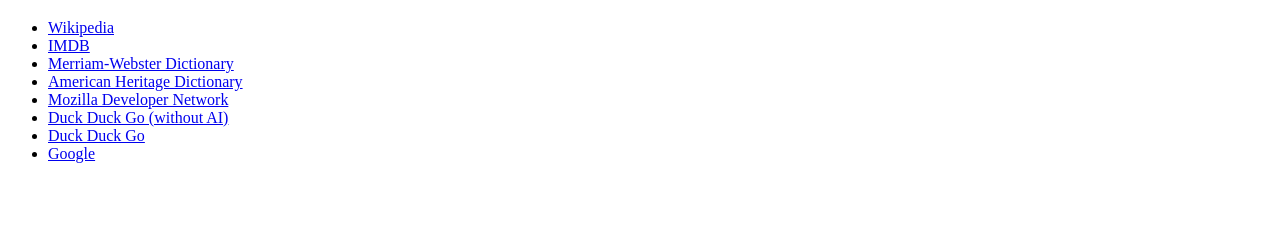
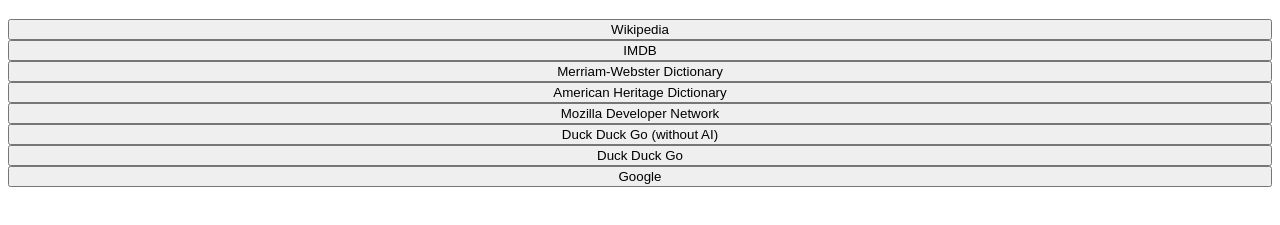
Before and after one commit to brog45/search-picker, a plain HTML site: page index.html in a window 1280 px wide. Shown: the part 61-286 px from the top of the page. Drawn offline with Linux system fonts and the light colour scheme.

Commit message:
change links to buttons

```diff
--- a/index.html
+++ b/index.html
@@ -4,33 +4,48 @@
     <title>Search</title>
     <meta charset="utf-8" />
     <meta name="viewport" content="width=device-width, initial-scale=1, user-scalable=no" />
+    <style>
+        ul {
+            padding: 0;
+        }
+        li {
+            list-style: none;
+        }
+        button {
+            width: 100%;
+        }
+    </style>
 </head>
 <body>
     <h1>Search</h1>
     <code id="search-term"></code>
     <ul>
-        <li><a class="search" data-template="https://en.wikipedia.org/wiki/Special:Search?search=xyzzy&go=Go&ns0=1">Wikipedia</a></li>
-        <li><a class="search" data-template="https://www.imdb.com/find/?q=xyzzy">IMDB</a></li>
-        <li><a class="search" data-template="https://www.merriam-webster.com/dictionary/xyzzy">Merriam-Webster Dictionary</a></li>
-        <li><a class="search" data-template="https://ahdictionary.com/word/search.html?q=xyzzy">American Heritage Dictionary</a></li>
-        <li><a class="search" data-template="https://developer.mozilla.org/en-US/search?q=xyzzy">Mozilla Developer Network</a></li>
-        <li><a class="search" data-template="https://noai.duckduckgo.com/?q=xyzzy&noai=1">Duck Duck Go (without AI)</a></li>
-        <li><a class="search" data-template="https://www.duckduckgo.com/?q=xyzzy">Duck Duck Go</a></li>
-        <li><a class="search" data-template="https://www.google.com/search?q=xyzzy&newwindow=1">Google</a></li>
+        <li><button class="search" data-template="https://en.wikipedia.org/wiki/Special:Search?search=xyzzy&go=Go&ns0=1">Wikipedia</button></li>
+        <li><button class="search" data-template="https://www.imdb.com/find/?q=xyzzy">IMDB</button></li>
+        <li><button class="search" data-template="https://www.merriam-webster.com/dictionary/xyzzy">Merriam-Webster Dictionary</button></li>
+        <li><button class="search" data-template="https://ahdictionary.com/word/search.html?q=xyzzy">American Heritage Dictionary</button></li>
+        <li><button class="search" data-template="https://developer.mozilla.org/en-US/search?q=xyzzy">Mozilla Developer Network</button></li>
+        <li><button class="search" data-template="https://noai.duckduckgo.com/?q=xyzzy&noai=1">Duck Duck Go (without AI)</button></li>
+        <li><button class="search" data-template="https://www.duckduckgo.com/?q=xyzzy">Duck Duck Go</button></li>
+        <li><button class="search" data-template="https://www.google.com/search?q=xyzzy&newwindow=1">Google</button></li>
     </ul>
     <script>
         (function () {
             "use strict";
+            let searchValue = "";
+            function buttonClick(event) {
+                var template = event.target.dataset.template;
+                var href = template.replace("xyzzy", encodeURIComponent(searchValue));
+                document.location = href;
+            }
             function populate() {
-                var hash = decodeURIComponent(document.location.hash.replace(/^#/, ""));
+                searchValue = decodeURIComponent(document.location.hash.replace(/^#/, ""));
                 var searchTerm = document.getElementById("search-term");
                 if (searchTerm) {
-                    searchTerm.innerText = hash;
+                    searchTerm.innerText = searchValue;
                 }
-                document.querySelectorAll("a.search").forEach(e => {
-                    var template = e.dataset.template;
-                    var href = template.replace("xyzzy", encodeURIComponent(hash));
-                    e.setAttribute("href", href);
+                document.querySelectorAll("button.search").forEach(e => {
+                    e.addEventListener("click", buttonClick);
                 });
             }
             window.onhashchange = populate;
```
Also changed, not shown: 1 other file.
